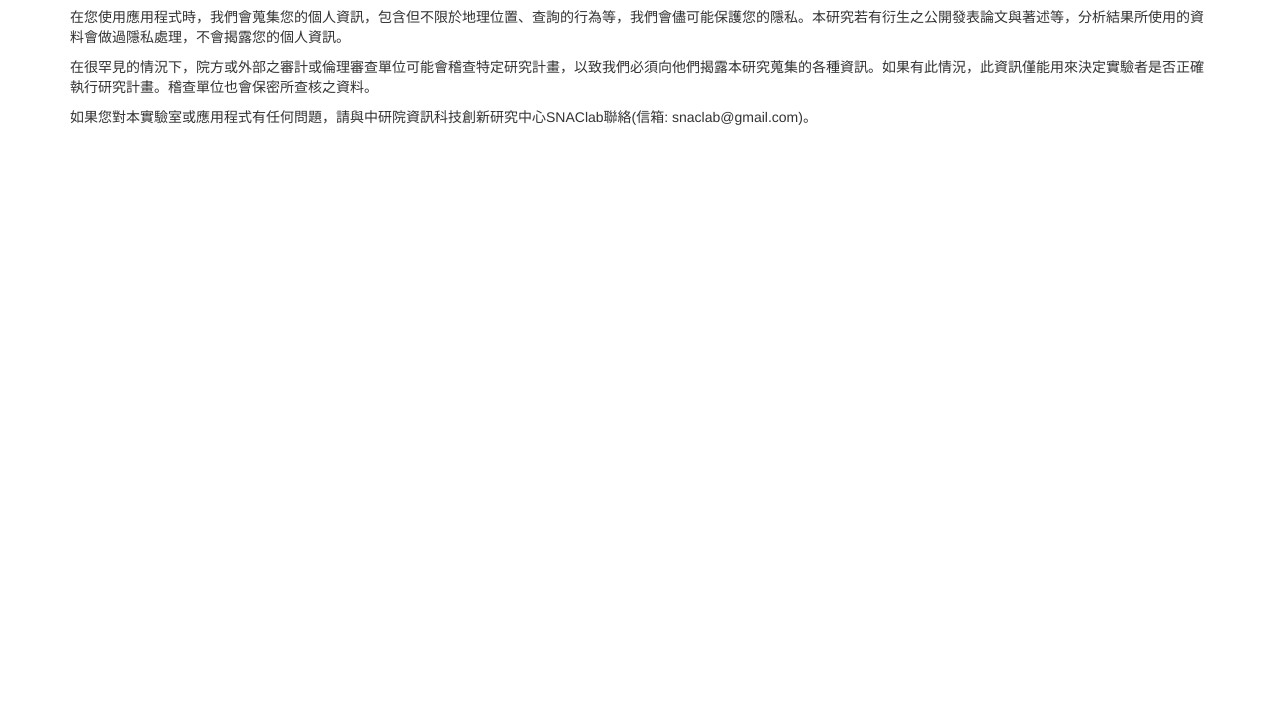
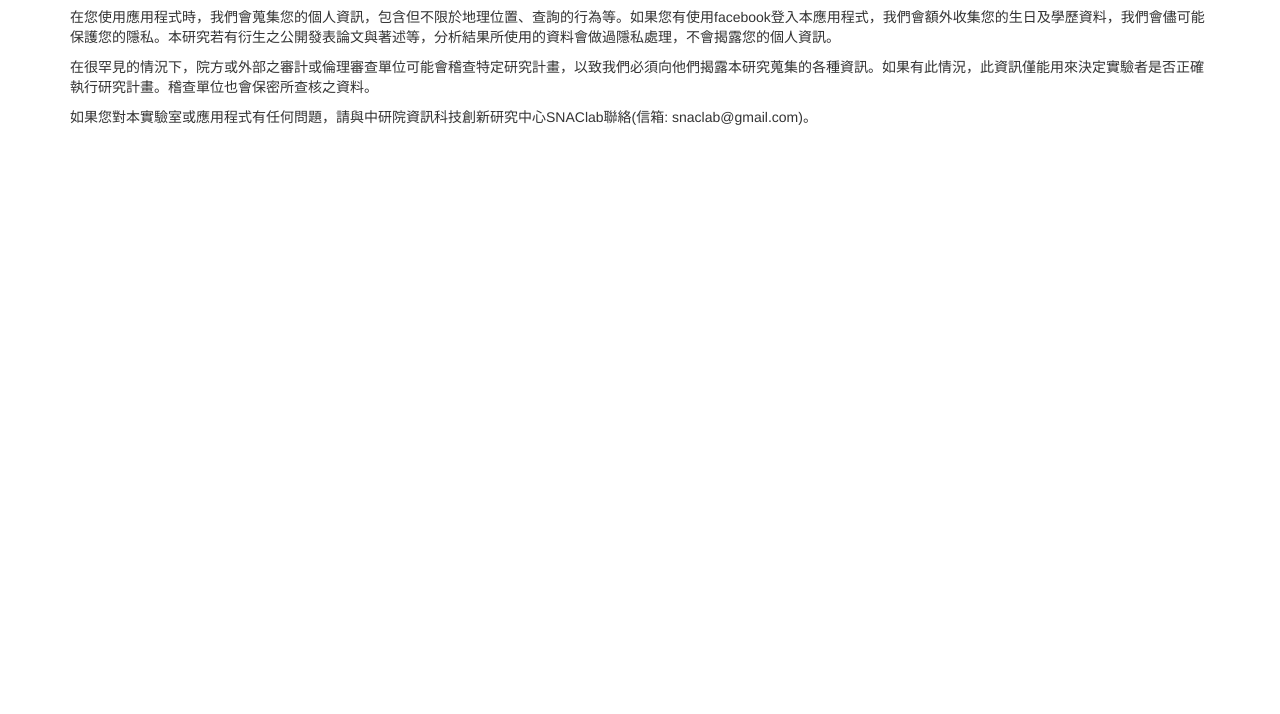
Before and after one commit to snaclabteam/ActualPriceRegistrationPrivacyPolicy, a plain HTML site: page index.html in a window 1280 px wide. Shown: the part 86-800 px from the top of the page. Drawn offline with nearby package versions, Linux system fonts and the light colour scheme.

Commit message:
add facebook notice

```diff
--- a/index.html
+++ b/index.html
@@ -14,7 +14,7 @@
       <p>
       本應用程式為中央研究院資訊科技創新研究中心之Strategic Networking and Communications Laboratory (SNAClab)所開發，其目的為蒐集使用者查詢房價的行為用以作為研究分析。
       </p>
-      <p> 在您使用應用程式時，我們會蒐集您的個人資訊，包含但不限於地理位置、查詢的行為等，我們會儘可能保護您的隱私。本研究若有衍生之公開發表論文與著述等，分析結果所使用的資料會做過隱私處理，不會揭露您的個人資訊。
+      <p> 在您使用應用程式時，我們會蒐集您的個人資訊，包含但不限於地理位置、查詢的行為等。如果您有使用facebook登入本應用程式，我們會額外收集您的生日及學歷資料，我們會儘可能保護您的隱私。本研究若有衍生之公開發表論文與著述等，分析結果所使用的資料會做過隱私處理，不會揭露您的個人資訊。
       </p>
       <p>
       在很罕見的情況下，院方或外部之審計或倫理審查單位可能會稽查特定研究計畫，以致我們必須向他們揭露本研究蒐集的各種資訊。如果有此情況，此資訊僅能用來決定實驗者是否正確執行研究計畫。稽查單位也會保密所查核之資料。
```
